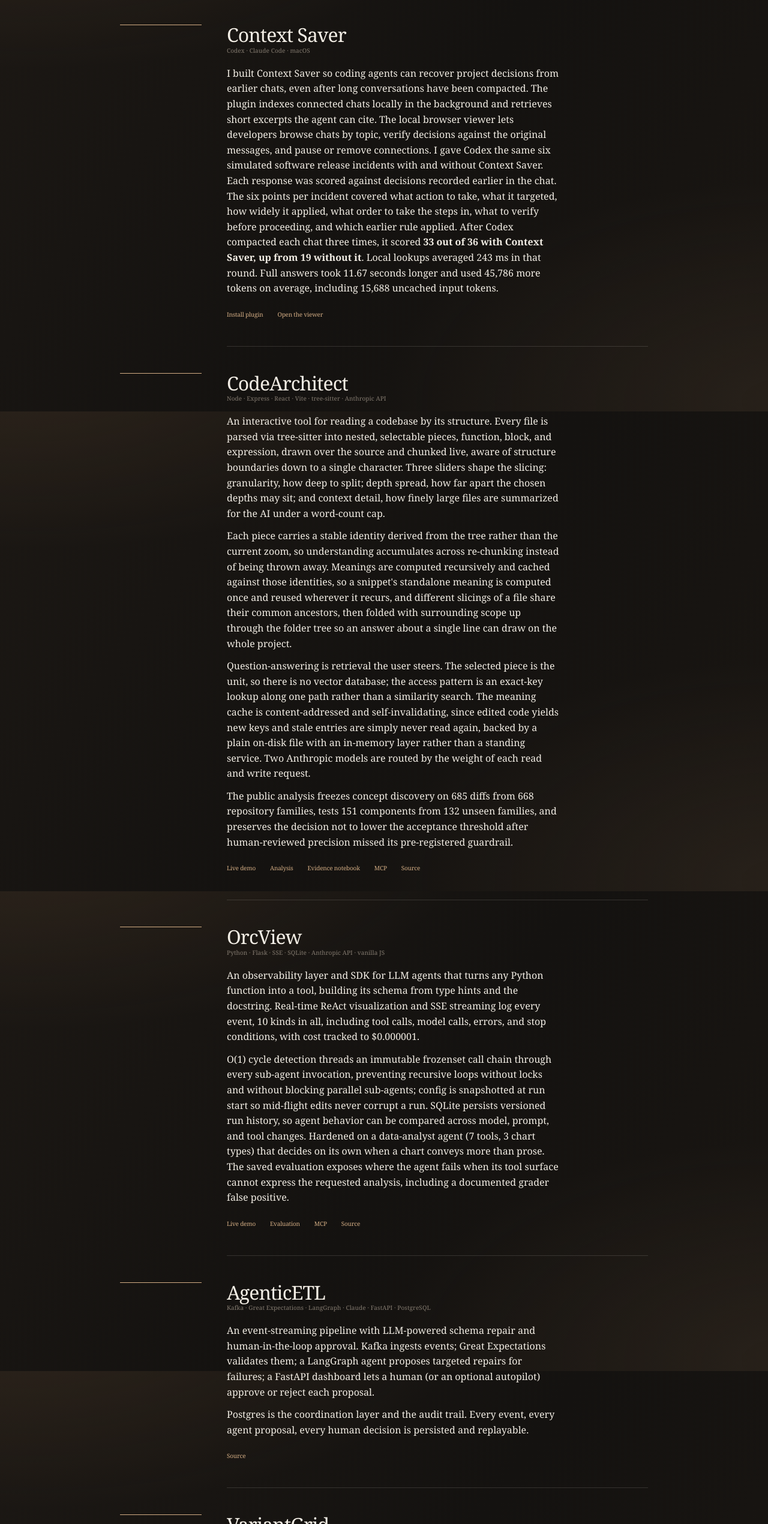
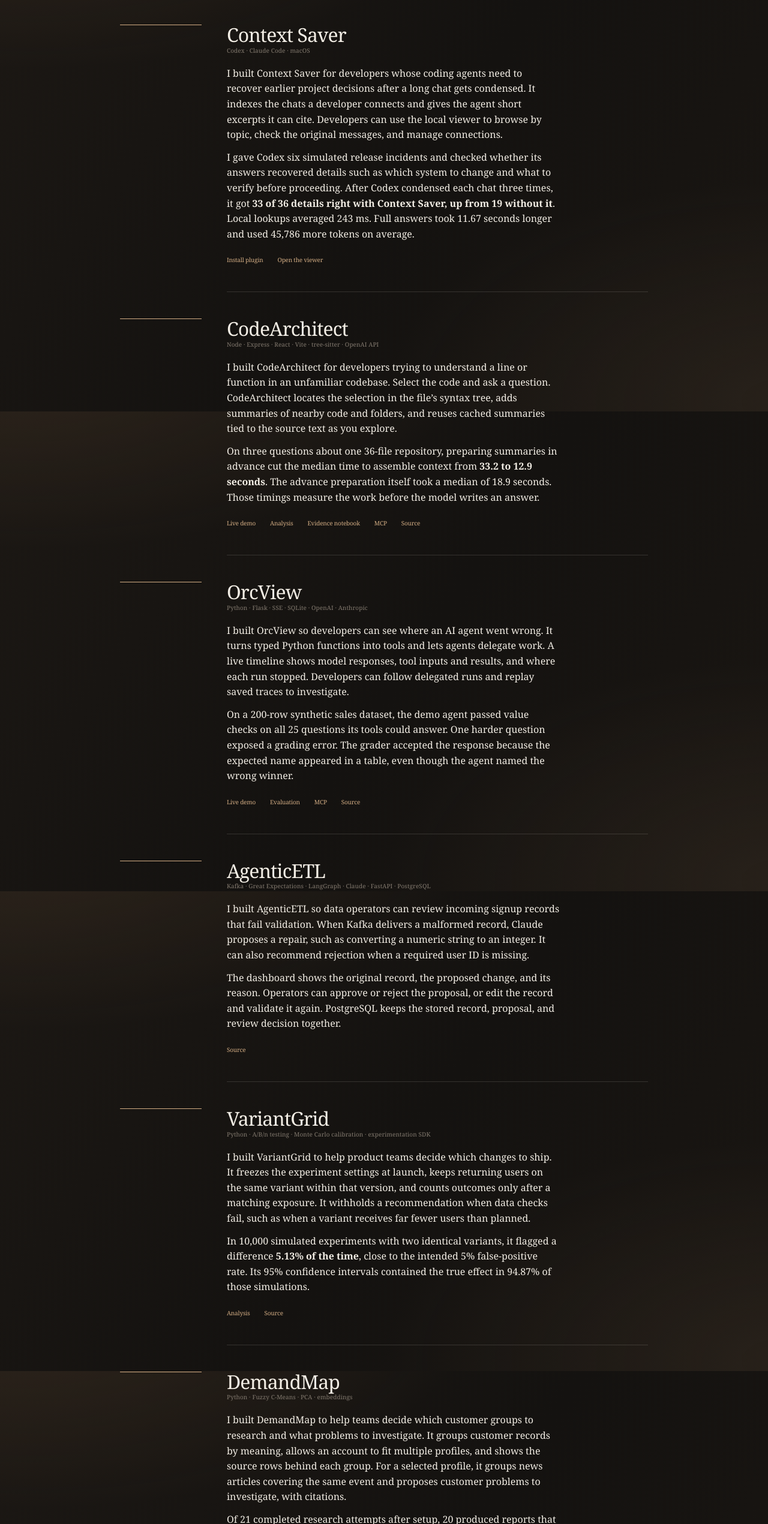
Before and after one commit to ajorge2/ajorge2.github.io, a plain HTML site: page index.html in a window 1280 px wide. Shown: the part 2514-5055 px from the top of the page at 60% size. Drawn offline with nearby package versions, Linux system fonts and the light colour scheme; a web font is replaced by a local one.

Commit message:
Rewrite project descriptions from source evidence

```diff
--- a/index.html
+++ b/index.html
@@ -718,19 +718,17 @@
           </div>
           <div class="item-body">
             <p>
-              I built Context Saver so coding agents can recover project decisions from earlier
-              chats, even after long conversations have been compacted. The plugin indexes
-              connected chats locally in the background and retrieves short excerpts the agent
-              can cite. The local browser viewer lets developers browse chats by topic, verify
-              decisions against the original messages, and pause or remove connections. I gave
-              Codex the same six simulated software release incidents with and without Context
-              Saver. Each response was scored against decisions recorded earlier in the chat.
-              The six points per incident covered what action to take, what it targeted, how
-              widely it applied, what order to take the steps in, what to verify before proceeding,
-              and which earlier rule applied. After Codex compacted each chat three times, it
-              scored <strong>33 out of 36 with Context Saver, up from 19 without it</strong>.
-              Local lookups averaged 243 ms in that round. Full answers took 11.67 seconds longer
-              and used 45,786 more tokens on average, including 15,688 uncached input tokens.
+              I built Context Saver for developers whose coding agents need to recover earlier
+              project decisions after a long chat gets condensed. It indexes the chats a developer
+              connects and gives the agent short excerpts it can cite. Developers can use the
+              local viewer to browse by topic, check the original messages, and manage connections.
+            </p>
+            <p>
+              I gave Codex six simulated release incidents and checked whether its answers recovered
+              details such as which system to change and what to verify before proceeding. After
+              Codex condensed each chat three times, it got <strong>33 of 36 details right with Context Saver,
+              up from 19 without it</strong>. Local lookups averaged 243 ms. Full answers took
+              11.67 seconds longer and used 45,786 more tokens on average.
             </p>
           </div>
           <div class="item-links">
@@ -747,41 +745,20 @@
             <a href="https://codearchitect.andrewjorge.com/" target="_blank" rel="noopener">CodeArchitect</a>
           </span>
           <div class="item-stack">
-            Node · Express · React · Vite · tree-sitter · Anthropic API
+            Node · Express · React · Vite · tree-sitter · OpenAI API
           </div>
           <div class="item-body">
             <p>
-              An interactive tool for reading a codebase by its structure. Every file is
-              parsed via tree-sitter into nested, selectable pieces, function, block, and
-              expression, drawn over the source and chunked live, aware of structure
-              boundaries down to a single character. Three sliders shape the slicing:
-              granularity, how deep to split; depth spread, how far apart the chosen depths
-              may sit; and context detail, how finely large files are summarized for the AI
-              under a word-count cap.
+              I built CodeArchitect for developers trying to understand a line or function
+              in an unfamiliar codebase. Select the code and ask a question. CodeArchitect
+              locates the selection in the file’s syntax tree, adds summaries of nearby code
+              and folders, and reuses cached summaries tied to the source text as you explore.
             </p>
             <p>
-              Each piece carries a stable identity derived from the tree rather than the
-              current zoom, so understanding accumulates across re-chunking instead of being
-              thrown away. Meanings are computed recursively and cached against those
-              identities, so a snippet's standalone meaning is computed once and reused
-              wherever it recurs, and different slicings of a file share their common
-              ancestors, then folded with surrounding scope up through the folder tree so an
-              answer about a single line can draw on the whole project.
-            </p>
-            <p>
-              Question-answering is retrieval the user steers. The selected piece is the
-              unit, so there is no vector database; the access pattern is an exact-key lookup
-              along one path rather than a similarity search. The meaning cache is
-              content-addressed and self-invalidating, since edited code yields new keys and
-              stale entries are simply never read again, backed by a plain on-disk file with
-              an in-memory layer rather than a standing service. Two Anthropic models are
-              routed by the weight of each read and write request.
-            </p>
-            <p>
-              The public analysis freezes concept discovery on 685 diffs from 668 repository
-              families, tests 151 components from 132 unseen families, and preserves the
-              decision not to lower the acceptance threshold after human-reviewed precision
-              missed its pre-registered guardrail.
+              On three questions about one 36-file repository, preparing summaries in advance
+              cut the median time to assemble context from <strong>33.2 to 12.9 seconds</strong>.
+              The advance preparation itself took a median of 18.9 seconds. Those timings
+              measure the work before the model writes an answer.
             </p>
           </div>
           <div class="item-links">
@@ -805,29 +782,18 @@
           </div>
           <div class="item-body">
             <p>
-              A point-in-time credit stress monitor for 13 financial-services sub-sectors,
-              deployed end-to-end on Northflank and Vercel. ~25,000 macro observations
-              from FRED and yfinance, carrying full revision history back to 1990 and
-              updating live. Dual-timestamp Postgres eliminates look-ahead bias from FRED
-              revisions, so the stress picture for any past date is rebuilt using only the
-              data published by then, never peeking at the future.
+              I built a dashboard that lets analysts see what credit conditions looked like on
+              a given date across 13 financial-services subsectors. It records when economic data
+              was published as well as the period it describes, so historical views exclude later
+              revisions of the observations they use. Analysts can adjust indicator weights to see
+              how their assumptions change each score.
             </p>
             <p>
-              182 per-sector indicator weights, each derived empirically via OLS
-              regression and exposed as a live slider, so the model can be re-weighted
-              and replayed at query time.
-            </p>
-            <p>
-              Designed an entity-resolution pipeline across FDIC and SEC EDGAR to
-              assemble a dataset no single source publishes: 71 bank acquisitions
-              enriched with real deal prices, resolved out of ~11,300 merger records.
-              Then validated a deal-pricing model out-of-sample, trained on pre-2020
-              deals, tested on later ones, and reported the honest null: macro
-              conditions alone do not predict deal pricing (R² ≈ 0.09).
-            </p>
-            <p>
-              ~5,000-line vanilla JS dashboard over a 20-endpoint FastAPI backend, with
-              idempotent, crash-recoverable loaders.
+              I matched FDIC merger records to SEC deal filings to assemble 71 bank acquisitions
+              with disclosed prices and test whether economic conditions could predict what buyers
+              paid relative to book value. On the 34 deals from 2020 onward, the model predicted
+              prices less accurately than simply using the average price-to-book multiple from
+              the pre-2020 training deals.
             </p>
           </div>
           <div class="item-links">
@@ -843,26 +809,20 @@
             <a href="https://orcview.andrewjorge.com/" target="_blank" rel="noopener">OrcView</a>
           </span>
           <div class="item-stack">
-            Python · Flask · SSE · SQLite · Anthropic API · vanilla JS
+            Python · Flask · SSE · SQLite · OpenAI · Anthropic
           </div>
           <div class="item-body">
             <p>
-              An observability layer and SDK for LLM agents that turns any Python
-              function into a tool, building its schema from type hints and the docstring.
-              Real-time ReAct visualization and SSE streaming log every event, 10 kinds
-              in all, including tool calls, model calls, errors, and stop conditions,
-              with cost tracked to $0.000001.
+              I built OrcView so developers can see where an AI agent went wrong. It turns
+              typed Python functions into tools and lets agents delegate work. A live timeline
+              shows model responses, tool inputs and results, and where each run stopped.
+              Developers can follow delegated runs and replay saved traces to investigate.
             </p>
             <p>
-              O(1) cycle detection threads an immutable frozenset call chain through every
-              sub-agent invocation, preventing recursive loops without locks and without
-              blocking parallel sub-agents; config is snapshotted at run start so mid-flight
-              edits never corrupt a run. SQLite persists versioned run history, so agent
-              behavior can be compared across model, prompt, and tool changes. Hardened on
-              a data-analyst agent (7 tools, 3 chart types) that decides on its own when a
-              chart conveys more than prose. The saved evaluation exposes where the agent
-              fails when its tool surface cannot express the requested analysis, including
-              a documented grader false positive.
+              On a 200-row synthetic sales dataset, the demo agent passed value checks on all
+              25 questions its tools could answer. One harder question exposed a grading error.
+              The grader accepted the response because the expected name appeared in a table,
+              even though the agent named the wrong winner.
             </p>
           </div>
           <div class="item-links">
@@ -881,21 +841,18 @@
             <a href="https://github.com/ajorge2/learning-accelerator" target="_blank" rel="noopener">Learning Accelerator</a>
           </span>
           <div class="item-stack">
-            FastAPI · SQLite · OpenAI structured outputs · Vite · D3.js · Algolia
+            FastAPI · SQLite · OpenAI structured outputs · Vite · D3.js
           </div>
           <div class="item-body">
             <p>
-              A personal knowledge-graph app for mapping a subject as a network of ideas
-              and relationships. The model generates the initial graph from notes or an
-              uploaded PDF, then expands and corrects it via a typed GraphDelta diff
-              schema (add, update, delete) rather than regenerating the full graph.
+              I built Learning Accelerator to help people study a new subject from scattered
+              notes or a dense PDF. The app uses the material and the learner’s goal to make
+              an editable map of concepts and how they connect.
             </p>
             <p>
-              A reflection mode walks the graph breadth-first, prompting the user to
-              articulate each concept; those articulations feed back into the next
-              graph update, closing the loop between user understanding and graph
-              structure. Every model call is typed via Pydantic schemas, so malformed
-              responses fail loudly instead of silently corrupting state.
+              Reflection mode walks from the main topic outward and asks the learner to explain
+              each idea in their own words. Based on those answers, the model proposes specific
+              additions, edits, or deletions. The learner chooses which changes to apply.
             </p>
           </div>
           <div class="item-links">
@@ -915,15 +872,15 @@
           </div>
           <div class="item-body">
             <p>
-              An event-streaming pipeline with LLM-powered schema repair and
-              human-in-the-loop approval. Kafka ingests events; Great Expectations
-              validates them; a LangGraph agent proposes targeted repairs for failures;
-              a FastAPI dashboard lets a human (or an optional autopilot) approve or
-              reject each proposal.
+              I built AgenticETL so data operators can review incoming signup records that fail
+              validation. When Kafka delivers a malformed record, Claude proposes a repair, such
+              as converting a numeric string to an integer. It can also recommend rejection
+              when a required user ID is missing.
             </p>
             <p>
-              Postgres is the coordination layer and the audit trail. Every event,
-              every agent proposal, every human decision is persisted and replayable.
+              The dashboard shows the original record, the proposed change, and its reason.
+              Operators can approve or reject the proposal, or edit the record and validate it
+              again. PostgreSQL keeps the stored record, proposal, and review decision together.
             </p>
           </div>
           <div class="item-links">
@@ -943,15 +900,17 @@
           </div>
           <div class="item-body">
             <p>
-              An evidence-first experimentation platform for taking a product hypothesis to
-              an auditable decision: typed multivariate variants, versioned assignment,
-              exposure logging, and an operator workflow for launch, data health, and rollback.
+              I built VariantGrid to help product teams decide which changes to ship. It freezes
+              the experiment settings at launch, keeps returning users on the same variant within
+              that version, and counts outcomes only after a matching exposure. It withholds a
+              recommendation when data checks fail, such as when a variant receives far fewer users
+              than planned.
             </p>
             <p>
-              It blocks readouts when sample-ratio mismatch or duplicate, missing, late,
-              reordered, or cross-version events compromise the data. Validated 100%
-              repeat-subject stickiness across three 1M-assignment policies and calibrated
-              10K A/A simulations to a 5.13% false-positive rate with 94.87% interval coverage.
+              In 10,000 simulated experiments with two identical variants, it flagged a
+              difference <strong>5.13% of the time</strong>, close to the intended 5%
+              false-positive rate. Its 95% confidence intervals contained the true effect
+              in 94.87% of those simulations.
             </p>
           </div>
           <div class="item-links">
@@ -972,15 +931,17 @@
           </div>
           <div class="item-body">
             <p>
-              A buyer-research tool that turns CRM and CSV data into overlapping customer
-              segments with cached embeddings and Fuzzy C-Means, keeping every account
-              represented instead of forcing it into a single persona.
+              I built DemandMap to help teams decide which customer groups to research and
+              what problems to investigate. It groups customer records by meaning, allows an
+              account to fit multiple profiles, and shows the source rows behind each group.
+              For a selected profile, it groups news articles covering the same event and proposes
+              customer problems to investigate, with citations.
             </p>
             <p>
-              It pairs those segments with a citation-backed market-sensing workflow for
-              buyer pains, and includes a pre-registered guided-vs.-self-serve study with
-              a 40% baseline, 25-point minimum detectable lift, 80% power, and a 5-point
-              request-success guardrail.
+              Of 21 completed research attempts after setup, 20 produced reports that passed
+              checks for citations and article coverage. Across seven successful runs timed one
+              at a time, a prepared customer profile became a report ready for review in a
+              median of <strong>2 minutes 21 seconds</strong>.
             </p>
           </div>
           <div class="item-links">
@@ -1002,12 +963,16 @@
           </div>
           <div class="item-body">
             <p>
-              An observational analysis of 463,152 Brazilian crash records. An AIC-selected
-              logistic model estimated that crashes attributed to pedestrians walking in the
-              road had 11.52 times the adjusted odds of fatality versus alcohol-related crashes
-              in the 404,508-row modeled cohort (95% CI 10.23–12.98). Adjustment for time of
-              day, road delineation, and weather reduced the estimate by 4.9% without turning
-              the association into a causal claim.
+              I analyzed 463,152 police-reported crashes in Brazil from 2017 to 2023 to see which
+              circumstances were associated with a fatal outcome once a crash had occurred. I
+              compared five logistic regression models using the 404,508 records with a reported
+              road layout.
+            </p>
+            <p>
+              After accounting for time of day, weather, and road layout, the model estimated
+              <strong>11.52 times the odds of a death</strong> for crashes attributed to pedestrians
+              walking in the road compared with crashes attributed to alcohol consumption
+              (95% confidence interval 10.23–12.98). The unadjusted estimate was 12.12.
             </p>
           </div>
           <div class="item-links">
```
